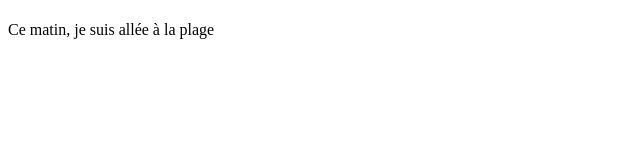
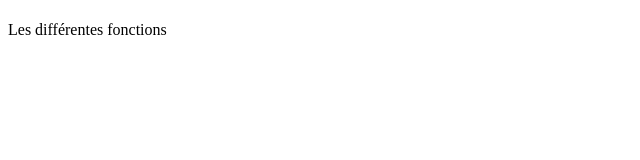
Before and after one commit to so265/different-function, a plain HTML site: page index.html in a window 1280 px wide. Shown: the full height of the page, 0-640 px from the left. Drawn offline with Linux system fonts and the light colour scheme.

Commit message:
change p

```diff
--- a/index.html
+++ b/index.html
@@ -9,7 +9,7 @@
 <body>
     <H1 class="title"></H1>
 
-<p id="soleil">Ce matin, je suis allée à la plage</p>
+<p id="functions">Les différentes fonctions</p>
 
 <script src="script.js"></script>
 </body>
```
